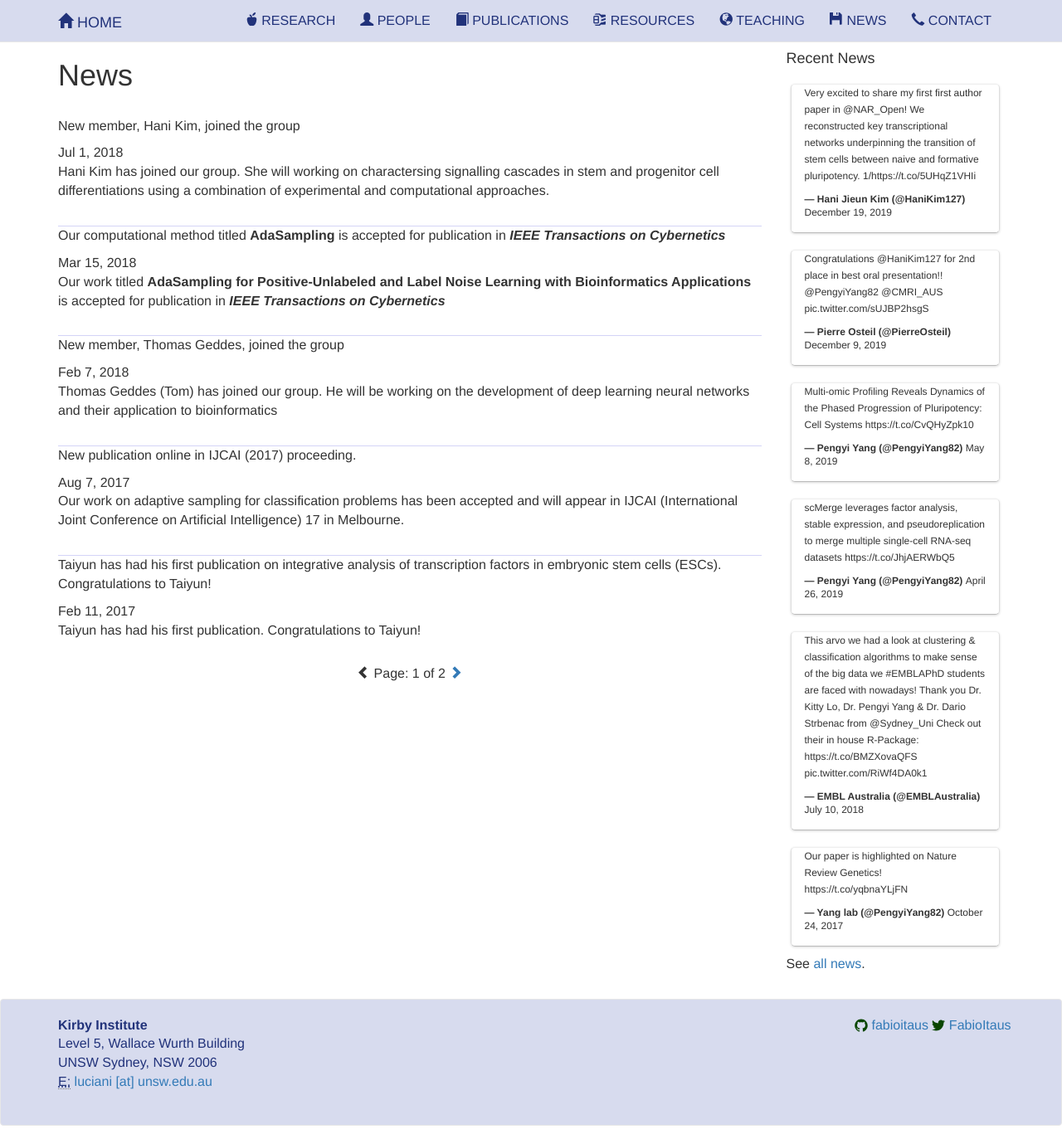
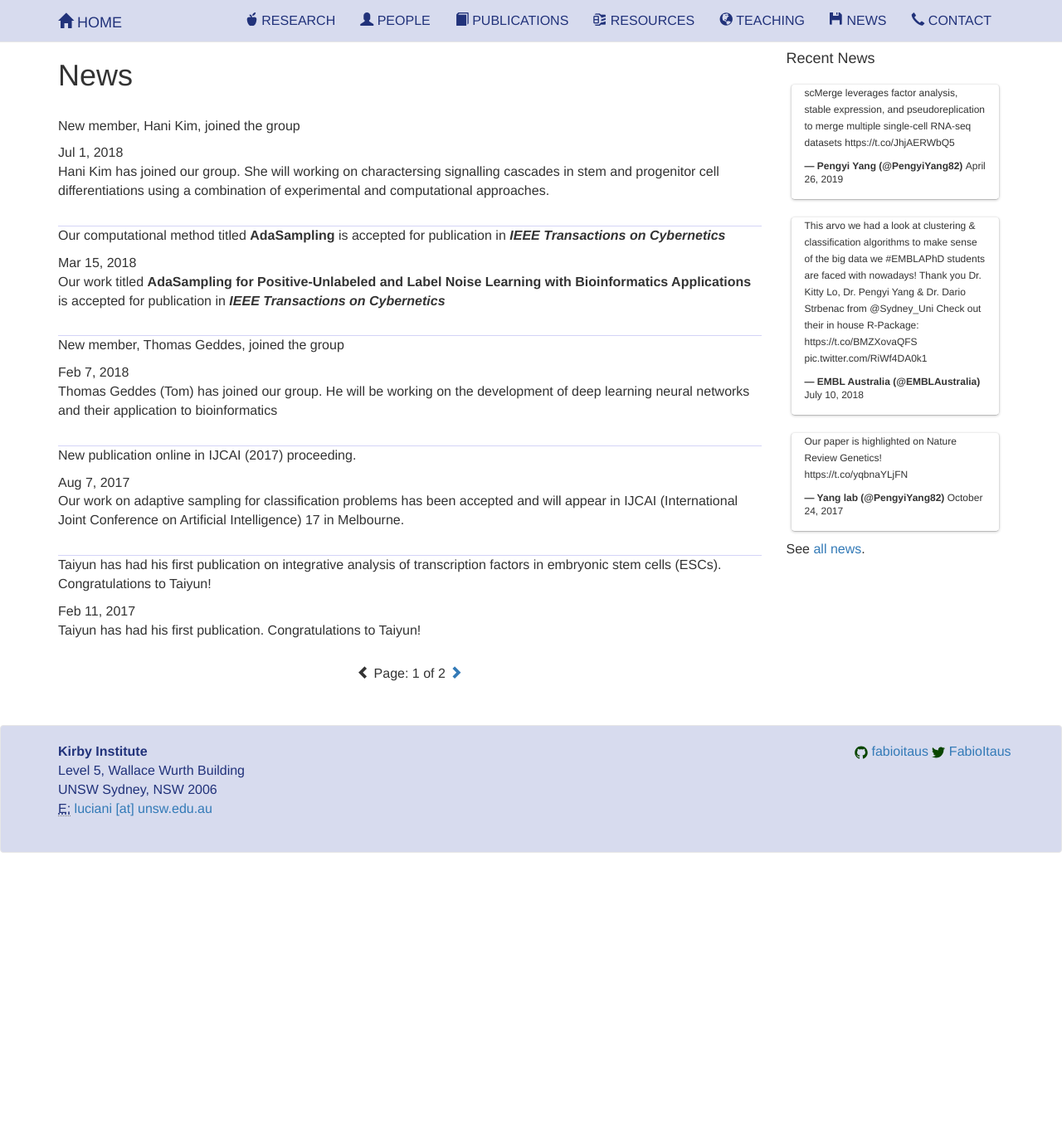
Before and after one commit to fabioitaus/fabioitaus.github.io, a Jekyll site: the page built from news/index.html, in a window 1280 px wide. Shown: the whole page at 83% size. Built offline with Jekyll 4.4.1, drawn with Linux system fonts in a browser that asks for light colours; nearby versions of some CDN libraries; the list of posts is cut into pages by our own code; comment, search, counter and statistics services are not loaded; a style sheet for code colours, icons or effects is not loaded; after the commit the page ends 1038 px from its top, so only the background shows below that.

Commit message:
Update recent-news.html

```diff
--- a/_includes/recent-news.html
+++ b/_includes/recent-news.html
@@ -1,13 +1,6 @@
 
 <h4 class="news">Recent News</h4>
 
-
-<blockquote class="twitter-tweet"><p lang="en" dir="ltr">Very excited to share my first first author paper in <a href="https://twitter.com/NAR_Open?ref_src=twsrc%5Etfw">@NAR_Open</a>! We reconstructed key transcriptional networks underpinning the transition of stem cells between naive and formative pluripotency. 1/<a href="https://t.co/5UHqZ1VHIi">https://t.co/5UHqZ1VHIi</a></p>&mdash; Hani Jieun Kim (@HaniKim127) <a href="https://twitter.com/HaniKim127/status/1207779433769308160?ref_src=twsrc%5Etfw">December 19, 2019</a></blockquote> <script async src="https://platform.twitter.com/widgets.js" charset="utf-8"></script>
-
-<blockquote class="twitter-tweet"><p lang="en" dir="ltr">Congratulations <a href="https://twitter.com/HaniKim127?ref_src=twsrc%5Etfw">@HaniKim127</a> for 2nd place in best oral presentation!! <a href="https://twitter.com/PengyiYang82?ref_src=twsrc%5Etfw">@PengyiYang82</a> <a href="https://twitter.com/CMRI_AUS?ref_src=twsrc%5Etfw">@CMRI_AUS</a> <a href="https://t.co/sUJBP2hsgS">pic.twitter.com/sUJBP2hsgS</a></p>&mdash; Pierre Osteil (@PierreOsteil) <a href="https://twitter.com/PierreOsteil/status/1203914889707679744?ref_src=twsrc%5Etfw">December 9, 2019</a></blockquote> <script async src="https://platform.twitter.com/widgets.js" charset="utf-8"></script>
-
-<blockquote class="twitter-tweet" data-lang="en"><p lang="en" dir="ltr">Multi-omic Profiling Reveals Dynamics of the Phased Progression of Pluripotency: Cell Systems <a href="https://t.co/CvQHyZpk10">https://t.co/CvQHyZpk10</a></p>&mdash; Pengyi Yang (@PengyiYang82) <a href="https://twitter.com/PengyiYang82/status/1126222123322601472?ref_src=twsrc%5Etfw">May 8, 2019</a></blockquote>
-<script async src="https://platform.twitter.com/widgets.js" charset="utf-8"></script>
 
 <blockquote class="twitter-tweet" data-lang="en"><p lang="en" dir="ltr">scMerge leverages factor analysis, stable expression, and pseudoreplication to merge multiple single-cell RNA-seq datasets <a href="https://t.co/JhjAERWbQ5">https://t.co/JhjAERWbQ5</a></p>&mdash; Pengyi Yang (@PengyiYang82) <a href="https://twitter.com/PengyiYang82/status/1121905458434854913?ref_src=twsrc%5Etfw">April 26, 2019</a></blockquote>
 <script async src="https://platform.twitter.com/widgets.js" charset="utf-8"></script>
```
